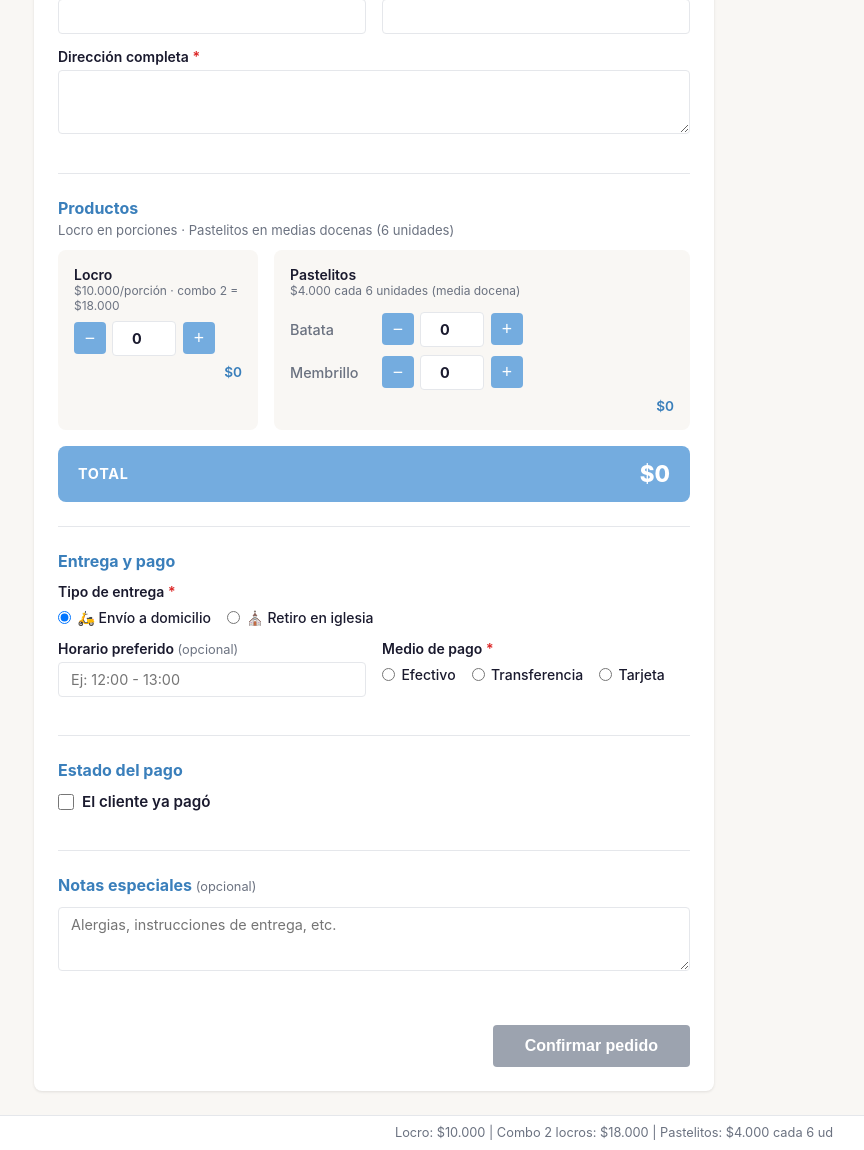
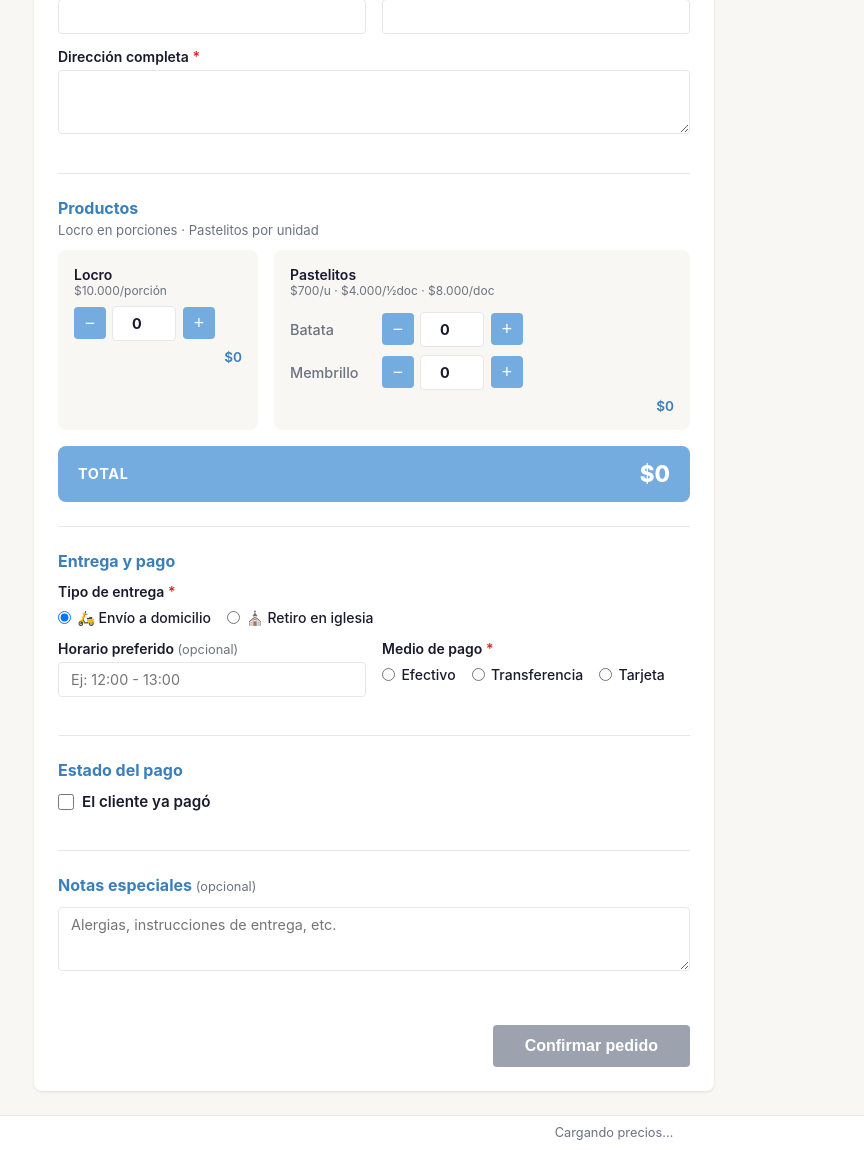
Before and after one commit to clcdavi/ventasRF, a Flask app: page /nuevo-pedido in a window 1280 px wide. Shown: the part 286-1436 px from the top of the page, without its empty margins (26-890 px from the left). Run offline with Flask 3, Linux system fonts and the light colour scheme.

Commit message:
Feat: Actualizar precios, buscador y descripciones

```diff
--- a/app.py
+++ b/app.py
@@ -3,8 +3,8 @@
 
 from flask import Flask, render_template, request, jsonify, redirect, url_for, send_file
 from config import (ESTADOS, MEDIOS_PAGO,
-                    PRECIO_LOCRO_UNITARIO, PRECIO_LOCRO_COMBO,
-                    PRECIO_PASTELITO_MEDIA_DOCENA)
+                    PRECIO_LOCRO_UNITARIO, PRECIO_PASTELITO_DOCENA,
+                    PRECIO_PASTELITO_MEDIA_DOCENA, PRECIO_PASTELITO_UNIDAD)
 import models
 import io
 from openpyxl import Workbook
@@ -107,7 +107,8 @@
     estado     = request.args.get('estado') or None
     medio_pago = request.args.get('medio_pago') or None
     fecha      = request.args.get('fecha') or None
-    pedidos    = models.get_all_pedidos(estado=estado, medio_pago=medio_pago, fecha=fecha)
+    busqueda   = request.args.get('q') or None
+    pedidos    = models.get_all_pedidos(estado=estado, medio_pago=medio_pago, fecha=fecha, busqueda=busqueda)
     return jsonify(pedidos)
 
 
@@ -167,8 +168,9 @@
     """Expone los precios al frontend para el cálculo en tiempo real."""
     return jsonify({
         'locro_unitario': PRECIO_LOCRO_UNITARIO,
-        'locro_combo':    PRECIO_LOCRO_COMBO,
+        'pastelito_docena': PRECIO_PASTELITO_DOCENA,
         'pastelito_media_docena': PRECIO_PASTELITO_MEDIA_DOCENA,
+        'pastelito_unidad': PRECIO_PASTELITO_UNIDAD,
     })
 
 
@@ -179,7 +181,8 @@
     estado     = request.args.get('estado') or None
     medio_pago = request.args.get('medio_pago') or None
     fecha      = request.args.get('fecha') or None
-    pedidos    = models.get_all_pedidos(estado=estado, medio_pago=medio_pago, fecha=fecha)
+    busqueda   = request.args.get('q') or None
+    pedidos    = models.get_all_pedidos(estado=estado, medio_pago=medio_pago, fecha=fecha, busqueda=busqueda)
 
     wb = Workbook()
     ws = wb.active
--- a/static/js/order_form.js
+++ b/static/js/order_form.js
@@ -3,9 +3,10 @@
  * Maneja: cálculo en vivo del total, botones +/−, validación, submit via fetch
  */
 
-let PRECIO_LOCRO_UNITARIO = 12000;
-let PRECIO_LOCRO_COMBO    = 20000;
+let PRECIO_LOCRO_UNITARIO = 10000;
+let PRECIO_PASTELITO_DOCENA = 8000;
 let PRECIO_PASTELITO_MEDIA_DOCENA = 4000;
+let PRECIO_PASTELITO_UNIDAD = 700;
 
 const form       = document.getElementById('form-pedido');
 const btnSubmit  = document.getElementById('btn-submit');
@@ -18,13 +19,14 @@
   .then(r => r.json())
   .then(p => {
     PRECIO_LOCRO_UNITARIO     = p.locro_unitario;
-    PRECIO_LOCRO_COMBO        = p.locro_combo;
+    PRECIO_PASTELITO_DOCENA   = p.pastelito_docena;
     PRECIO_PASTELITO_MEDIA_DOCENA = p.pastelito_media_docena;
+    PRECIO_PASTELITO_UNIDAD   = p.pastelito_unidad;
     // Actualizar hints de precio en el DOM
     const hintLocro = document.getElementById('hint-locro');
     const hintPastelito = document.getElementById('hint-pastelito');
-    if (hintLocro) hintLocro.textContent = `$${fmt(PRECIO_LOCRO_UNITARIO)}/porción · combo 2 = $${fmt(PRECIO_LOCRO_COMBO)}`;
-    if (hintPastelito) hintPastelito.textContent = `$${fmt(PRECIO_PASTELITO_MEDIA_DOCENA)} cada 6 unidades (media docena)`;
+    if (hintLocro) hintLocro.textContent = `$${fmt(PRECIO_LOCRO_UNITARIO)}/porción`;
+    if (hintPastelito) hintPastelito.textContent = `$${fmt(PRECIO_PASTELITO_UNIDAD)}/u · $${fmt(PRECIO_PASTELITO_MEDIA_DOCENA)}/½doc · $${fmt(PRECIO_PASTELITO_DOCENA)}/doc`;
     recalcular(); // calcular total inicial para el formulario de edición (ya tiene valores)
   });
 
@@ -39,21 +41,28 @@
   const qBatata    = parseInt(document.getElementById('cantidad_pastelito_batata')?.value)    || 0;
   const qMembrillo = parseInt(document.getElementById('cantidad_pastelito_membrillo')?.value) || 0;
 
-  const subLocro      = Math.floor(qLocro / 2) * PRECIO_LOCRO_COMBO + (qLocro % 2) * PRECIO_LOCRO_UNITARIO;
+  const subLocro = qLocro * PRECIO_LOCRO_UNITARIO;
   const totalUnidades = qBatata + qMembrillo;
-  const subPastelitos = totalUnidades > 0 ? Math.ceil(totalUnidades / 6) * PRECIO_PASTELITO_MEDIA_DOCENA : 0;
-  const mediaDocenas  = Math.ceil(totalUnidades / 6);
+
+  const docenas = Math.floor(totalUnidades / 12);
+  const resto = totalUnidades % 12;
+  const medias = Math.floor(resto / 6);
+  const unidades = resto % 6;
+
+  const subPastelitos = (docenas * PRECIO_PASTELITO_DOCENA) +
+                        (medias * PRECIO_PASTELITO_MEDIA_DOCENA) +
+                        (unidades * PRECIO_PASTELITO_UNIDAD);
 
   const subLocroEl  = document.getElementById('sub-locro');
   const subPastEl   = document.getElementById('sub-pastelitos');
   if (subLocroEl) subLocroEl.textContent = `$${fmt(subLocro)}`;
   if (subPastEl) {
     if (totalUnidades > 0) {
-      const resto = totalUnidades % 6;
-      const hint  = resto === 0
-        ? `${mediaDocenas} media${mediaDocenas > 1 ? 's' : ''} docena${mediaDocenas > 1 ? 's' : ''} · $${fmt(subPastelitos)}`
-        : `${totalUnidades} ud · ${mediaDocenas} ½doc (faltan ${6 - resto} para completar) · $${fmt(subPastelitos)}`;
-      subPastEl.textContent = hint;
+      let partes = [];
+      if (docenas > 0) partes.push(`${docenas} doc`);
+      if (medias > 0) partes.push(`1 ½doc`);
+      if (unidades > 0) partes.push(`${unidades} u`);
+      subPastEl.textContent = `${partes.join(' + ')} · $${fmt(subPastelitos)}`;
     } else {
       subPastEl.textContent = '$0';
     }
--- a/templates/nuevo_pedido.html
+++ b/templates/nuevo_pedido.html
@@ -51,14 +51,14 @@
   <!-- ── Sección Pedido ── -->
   <section class="form-section">
     <h2 class="section-title">Productos</h2>
-    <p class="section-hint">Locro en porciones · Pastelitos en medias docenas (6 unidades)</p>
+    <p class="section-hint">Locro en porciones · Pastelitos por unidad</p>
 
     <div class="productos-grid">
 
       <div class="producto-item">
         <label for="cantidad_locro">
           Locro
-          <span class="precio-hint" id="hint-locro">$12.000/porción · combo 2 = $20.000</span>
+          <span class="precio-hint" id="hint-locro">$10.000/porción</span>
         </label>
         <div class="qty-input-wrap">
           <button type="button" class="qty-btn" data-target="cantidad_locro" data-delta="-1">−</button>
@@ -71,7 +71,7 @@
       <div class="producto-item producto-item--wide">
         <label>
           Pastelitos
-          <span class="precio-hint" id="hint-pastelito">$4.000 cada 6 unidades (media docena)</span>
+          <span class="precio-hint" id="hint-pastelito">$700/u · $4.000/½doc · $8.000/doc</span>
         </label>
         <div class="pastelitos-grid">
           <div class="sabor-row">
```
Also changed, not shown: config.py (+5 -4 lines), models.py (+18 -6 lines), static/js/dashboard.js (+45 -13 lines), templates/dashboard.html (+13 -1 lines).
